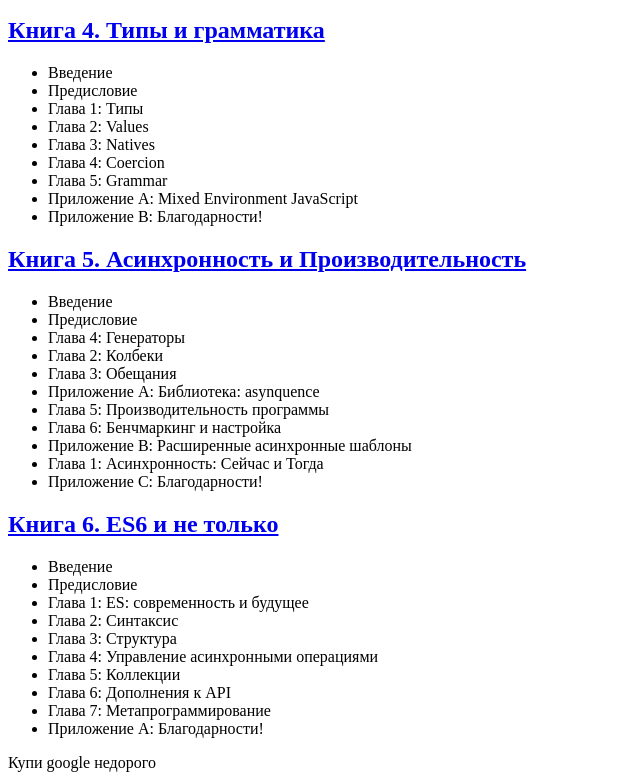
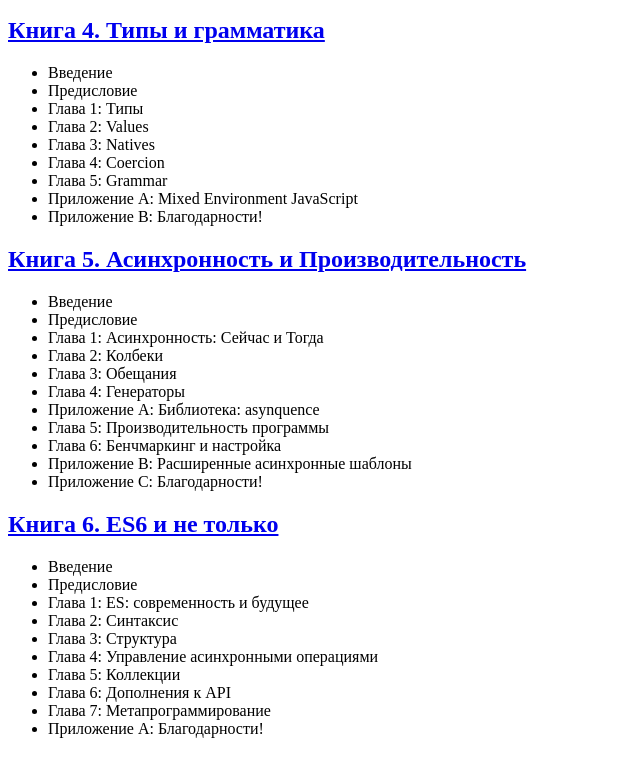
Before and after one commit to MagicCat00/ProjectJS_lessons, a plain HTML site: page index.html in a window 1280 px wide. Shown: the part 753-1533 px from the top of the page, without its empty margins (0-640 px from the left). After the commit the page ends 1507 px from the top, so only its background shows below. Drawn offline with Linux system fonts and the light colour scheme; a script that the page names is missing.

Commit message:
Удаление рекламы, восстановлен порядок глав и добавлена глава 8 в 6 книге

```diff
--- a/index.html
+++ b/index.html
@@ -83,14 +83,14 @@
         <ul>
             <li>Введение</li>
             <li>Предисловие</li>
-            <li>Глава 4: Генераторы</li>
+            <li>Глава 1: Асинхронность: Сейчас и Тогда</li>
             <li>Глава 2: Колбеки</li>
             <li>Глава 3: Обещания</li>
+            <li>Глава 4: Генераторы</li>
             <li>Приложение A: Библиотека: asynquence</li>
             <li>Глава 5: Производительность программы</li>
             <li>Глава 6: Бенчмаркинг и настройка</li>
             <li>Приложение B: Расширенные асинхронные шаблоны</li>
-            <li>Глава 1: Асинхронность: Сейчас и Тогда</li>
             <li>Приложение C: Благодарности!</li>
         </ul>
     </div>
@@ -116,11 +116,6 @@
 
 </aside>
 
-
-<div class="adv">
-    <span>Купи google недорого</span>
-</div>
-
 <script src="main.js"></script>
 </body>
 </html>
```
